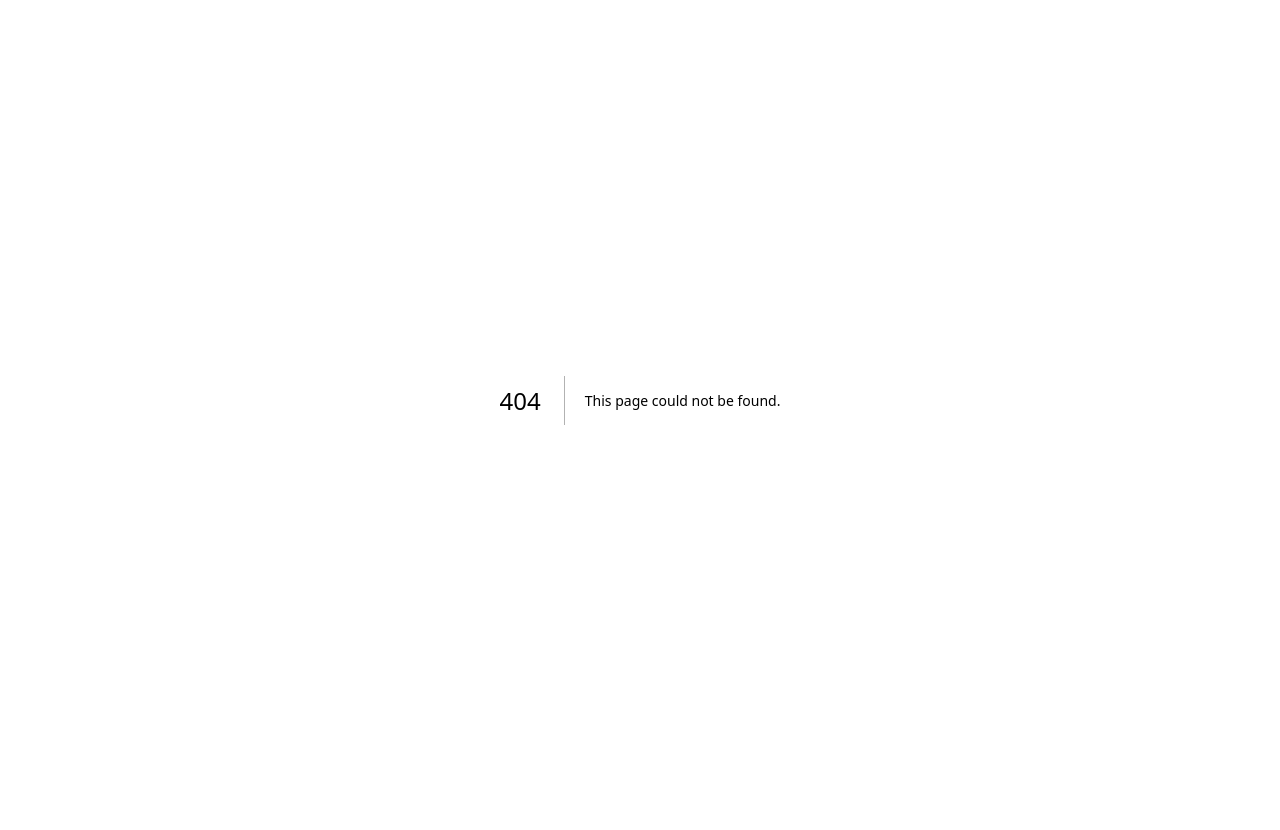
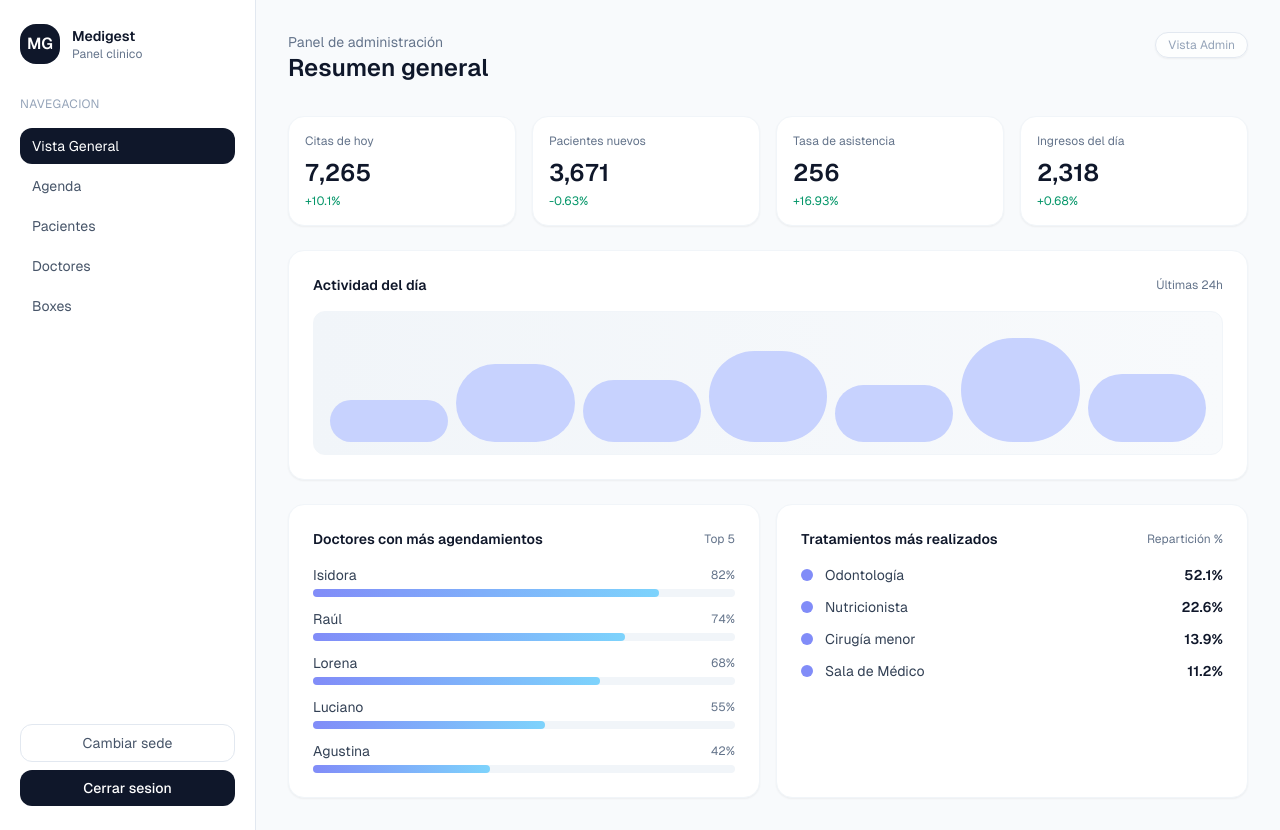
Before and after one commit to Overlimit-Technology/medical-saas, a Next.js app: page /dashboard/admin in a window 1280 px wide. Before the commit this address had no page. Before the commit the page ends 800 px from the top, so only its background shows below. Built offline with nearby package versions, Linux system fonts and the light colour scheme.

Commit message:
feat: agregar páginas de panel de administración y secretaria, y ajustar redirección según rol

```diff
--- /dev/null
+++ b/src/app/(app)/dashboard/admin/page.tsx
@@ -0,0 +1,107 @@
+export default function AdminDashboardPage() {
+  return (
+    <div className="space-y-8">
+      <div className="flex items-start justify-between">
+        <div>
+          <p className="text-sm text-slate-500">Panel de administración</p>
+          <h1 className="text-2xl font-semibold text-slate-900">Resumen general</h1>
+        </div>
+        <div className="text-xs text-slate-400">
+          <span className="inline-flex items-center gap-2 rounded-full bg-white/80 px-3 py-1 shadow-sm border border-slate-200">
+            Vista Admin
+          </span>
+        </div>
+      </div>
+
+      <div className="space-y-6">
+        <div className="grid grid-cols-1 gap-4 md:grid-cols-4">
+          {[
+            { label: "Citas de hoy", value: "7,265", delta: "+10.1%" },
+            { label: "Pacientes nuevos", value: "3,671", delta: "-0.63%" },
+            { label: "Tasa de asistencia", value: "256", delta: "+16.93%" },
+            { label: "Ingresos del día", value: "2,318", delta: "+0.68%" },
+          ].map((item) => (
+            <div
+              key={item.label}
+              className="rounded-2xl bg-white border border-slate-100 p-4 shadow-sm"
+            >
+              <p className="text-xs text-slate-500">{item.label}</p>
+              <p className="mt-2 text-2xl font-semibold text-slate-900">{item.value}</p>
+              <p className="text-xs text-emerald-600 mt-1">{item.delta}</p>
+            </div>
+          ))}
+        </div>
+
+        <div className="rounded-2xl bg-white border border-slate-100 p-6 shadow-sm">
+          <div className="flex items-center justify-between">
+            <p className="text-sm font-semibold text-slate-900">Actividad del día</p>
+            <span className="text-xs text-slate-500">Últimas 24h</span>
+          </div>
+          <div className="mt-4 h-36 rounded-xl bg-gradient-to-r from-slate-100 to-slate-50 border border-slate-100 flex items-end gap-2 px-4 pb-3">
+            {[32, 60, 48, 70, 44, 80, 52].map((height, idx) => (
+              <div
+                key={idx}
+                style={{ height: `${height}%` }}
+                className="flex-1 rounded-full bg-indigo-200"
+              />
+            ))}
+          </div>
+        </div>
+
+        <div className="grid gap-4 md:grid-cols-2">
+          <div className="rounded-2xl bg-white border border-slate-100 p-6 shadow-sm">
+            <div className="flex items-center justify-between">
+              <p className="text-sm font-semibold text-slate-900">Doctores con más agendamientos</p>
+              <span className="text-xs text-slate-500">Top 5</span>
+            </div>
+            <div className="mt-4 space-y-3">
+              {[
+                { name: "Isidora", value: 82 },
+                { name: "Raúl", value: 74 },
+                { name: "Lorena", value: 68 },
+                { name: "Luciano", value: 55 },
+                { name: "Agustina", value: 42 },
+              ].map((doctor) => (
+                <div key={doctor.name}>
+                  <div className="flex items-center justify-between text-sm text-slate-700">
+                    <span>{doctor.name}</span>
+                    <span className="text-xs text-slate-500">{doctor.value}%</span>
+                  </div>
+                  <div className="mt-1 h-2 rounded-full bg-slate-100">
+                    <div
+                      className="h-2 rounded-full bg-gradient-to-r from-indigo-400 to-sky-300"
+                      style={{ width: `${doctor.value}%` }}
+                    />
+                  </div>
+                </div>
+              ))}
+            </div>
+          </div>
+
+          <div className="rounded-2xl bg-white border border-slate-100 p-6 shadow-sm">
+            <div className="flex items-center justify-between">
+              <p className="text-sm font-semibold text-slate-900">Tratamientos más realizados</p>
+              <span className="text-xs text-slate-500">Repartición %</span>
+            </div>
+            <div className="mt-4 space-y-3">
+              {[
+                { label: "Odontología", value: 52.1 },
+                { label: "Nutricionista", value: 22.6 },
+                { label: "Cirugía menor", value: 13.9 },
+                { label: "Sala de Médico", value: 11.2 },
+              ].map((item) => (
+                <div key={item.label} className="flex items-center justify-between">
+                  <div className="flex items-center gap-3">
+                    <span className="h-3 w-3 rounded-full bg-indigo-400" />
+                    <p className="text-sm text-slate-700">{item.label}</p>
+                  </div>
+                  <p className="text-sm font-semibold text-slate-900">{item.value}%</p>
+                </div>
+              ))}
+            </div>
+          </div>
+        </div>
+      </div>
+    </div>
+  );
+}
--- /dev/null
+++ b/src/app/(app)/dashboard/secretary/page.tsx
@@ -0,0 +1,75 @@
+export default function SecretaryDashboardPage() {
+  return (
+    <div className="space-y-8">
+      <div className="flex items-start justify-between">
+        <div>
+          <p className="text-sm text-slate-500">Panel de secretaria</p>
+          <h1 className="text-2xl font-semibold text-slate-900">Coordinación diaria</h1>
+        </div>
+        <div className="text-xs text-slate-400">
+          <span className="inline-flex items-center gap-2 rounded-full bg-white/80 px-3 py-1 shadow-sm border border-slate-200">
+            Vista Secretaria
+          </span>
+        </div>
+      </div>
+
+      <div className="rounded-[28px] bg-white border border-slate-100 shadow-sm p-8">
+        <p className="text-sm font-semibold text-slate-900">Plantilla de correo</p>
+        <p className="text-xs text-slate-500">Confirmación de pago y agendamiento</p>
+
+        <div className="mt-6 rounded-2xl border border-slate-100 bg-slate-50/50 p-6">
+          <div className="flex items-center justify-between">
+            <div>
+              <p className="text-sm font-semibold text-slate-900">Revitamed · Boleta</p>
+              <p className="text-xs text-slate-500">Enviada a Ignacio Castillo</p>
+            </div>
+            <p className="text-xs text-slate-400 text-right">
+              ID Boleta · #9125900835
+              <br />
+              Fecha · Feb 20, 2025, 8:00 AM
+            </p>
+          </div>
+
+          <div className="mt-4 rounded-xl bg-white border border-slate-100">
+            <div className="grid grid-cols-4 gap-3 px-5 py-3 text-xs text-slate-500 border-b border-slate-100">
+              <span>Boleta para</span>
+              <span>Método de pago</span>
+              <span className="text-right">Monto total + IVA</span>
+              <span className="text-right">Estado</span>
+            </div>
+            <div className="grid grid-cols-4 gap-3 px-5 py-4 text-sm text-slate-900">
+              <span className="font-semibold">Ignacio Castillo</span>
+              <span>Débito</span>
+              <span className="text-right font-semibold">$40.000</span>
+              <span className="text-right text-emerald-600 font-semibold">Pagado</span>
+            </div>
+            <div className="border-t border-slate-100 px-5 py-4">
+              <div className="flex items-center justify-between text-xs text-slate-500">
+                <span>Código</span>
+                <span>Descripción</span>
+                <span>Cantidad</span>
+                <span className="text-right">Monto</span>
+              </div>
+              <div className="mt-2 flex items-center justify-between text-sm text-slate-800">
+                <span>Bleu2738</span>
+                <span className="text-slate-600">AG05 Baby High Waist</span>
+                <span>1</span>
+                <span className="text-right font-semibold">$37.942</span>
+              </div>
+              <div className="mt-3 flex items-center justify-between text-sm text-slate-900 font-semibold">
+                <span>Total</span>
+                <span className="text-right">$40.000</span>
+              </div>
+            </div>
+          </div>
+
+          <div className="mt-5 grid grid-cols-3 gap-3 text-xs text-slate-500">
+            <span>+562 2347 2318</span>
+            <span>contacto@revitamed.cl</span>
+            <span className="text-right">La Concepción 241, piso 5, Providencia</span>
+          </div>
+        </div>
+      </div>
+    </div>
+  );
+}
--- a/src/app/api/clinics/select/route.ts
+++ b/src/app/api/clinics/select/route.ts
@@ -31,7 +31,14 @@ export async function POST(req: Request) {
     exp: session.exp, // aligned to mg_session
   });
 
-  const res = NextResponse.json({ ok: true, redirectTo: "/dashboard" }, { status: 200 });
+  const roleHome =
+    session.role === "ADMIN"
+      ? "/dashboard/admin"
+      : session.role === "SECRETARY"
+        ? "/dashboard/secretary"
+        : "/dashboard";
+
+  const res = NextResponse.json({ ok: true, redirectTo: roleHome }, { status: 200 });
 
   res.cookies.set("mg_clinic", token, {
     httpOnly: true,
--- a/src/presentation/common/Sidebar.tsx
+++ b/src/presentation/common/Sidebar.tsx
@@ -35,7 +35,7 @@ export default function Sidebar() {
         <p className="text-xs uppercase tracking-wide text-slate-400">Navegacion</p>
         <nav className="mt-4 flex flex-col gap-1">
           {NAV_ITEMS.map((item) => {
-            const active = pathname === item.href;
+            const active = pathname === item.href || pathname.startsWith(`${item.href}/`);
             return (
               <Link
                 key={item.href}
```
Also changed, not shown: src/middleware.ts (+35 -2 lines).
